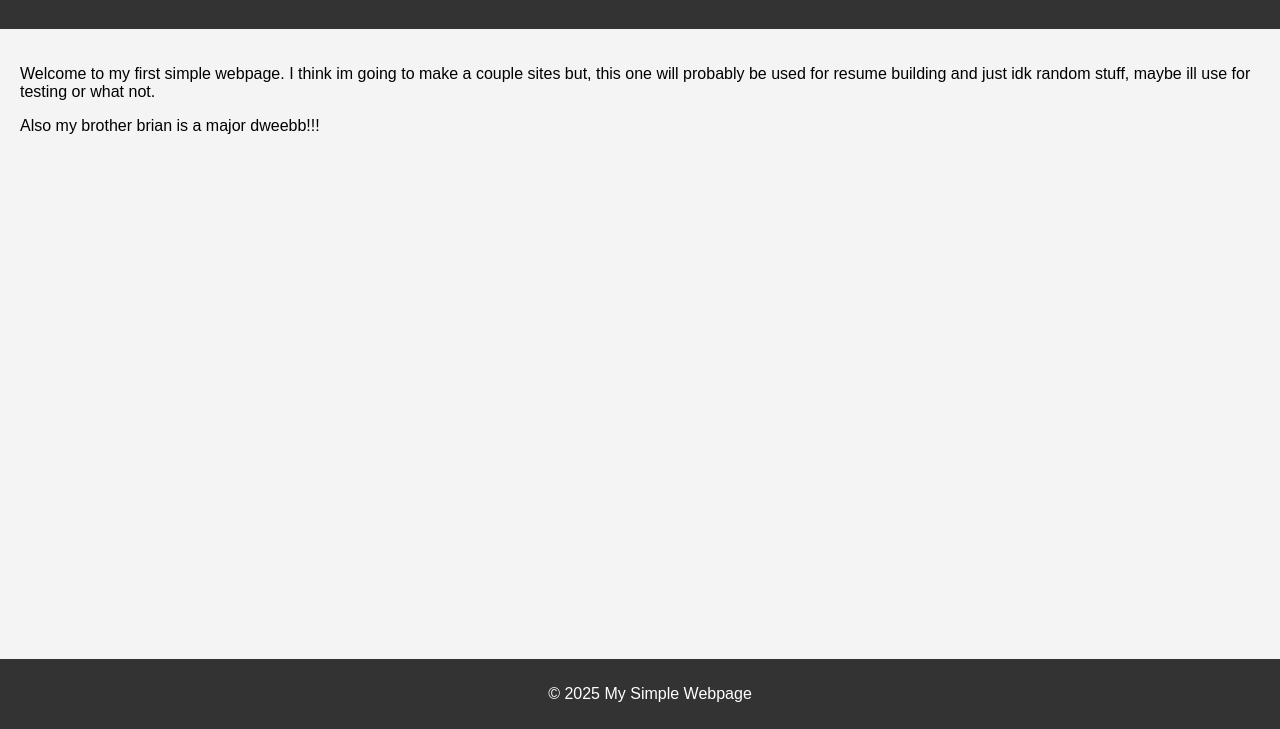
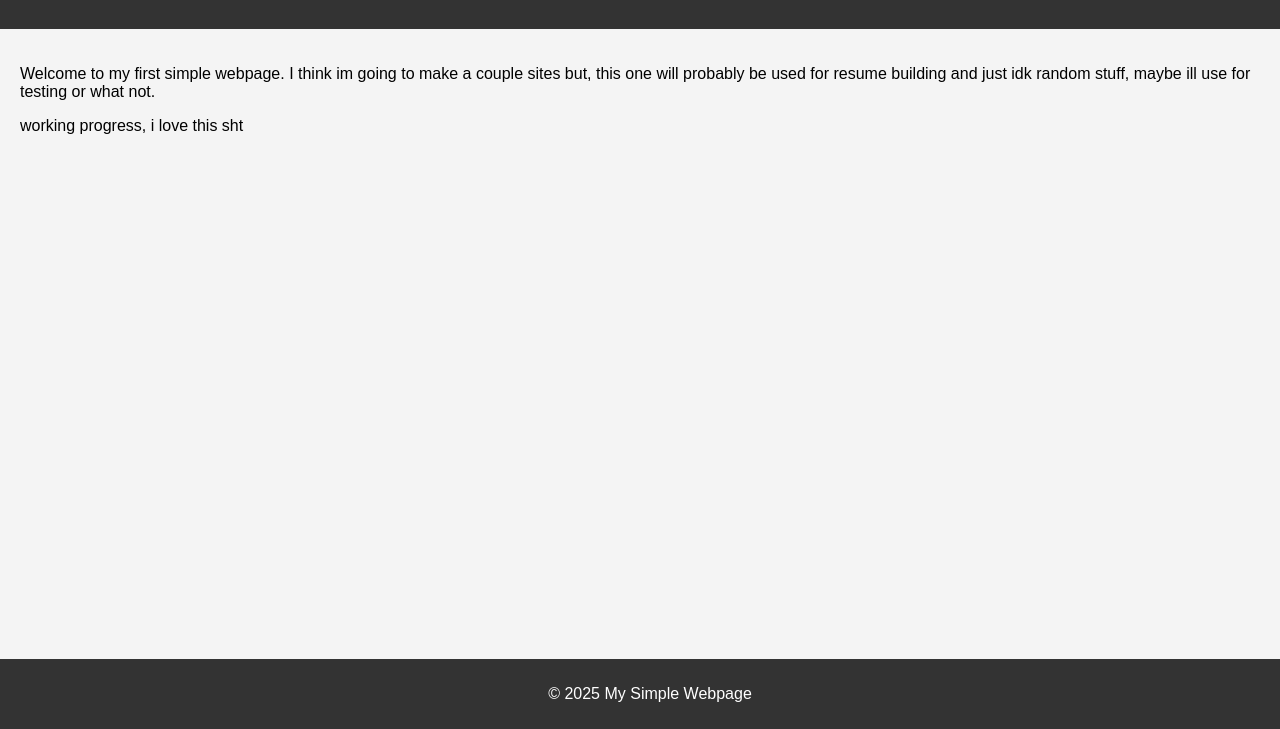
Before and after one commit to Brandonm7777/firstsite, a plain HTML site: page index.html in a window 1280 px wide. Shown: the part 71-800 px from the top of the page. Drawn offline with Linux system fonts and the light colour scheme.

Commit message:
Updated my index html file

```diff
--- a/index.html
+++ b/index.html
@@ -39,7 +39,7 @@
 
 <main>
     <p>Welcome to my first simple webpage. I think im going to make a couple sites but, this one will probably be used for resume building and just idk random stuff, maybe ill use for testing or what not.</p>
-    <p>Also my brother brian is a major dweebb!!!</p>
+    <p>working progress, i love this sht</p>
 </main>
 
 <footer>
```
